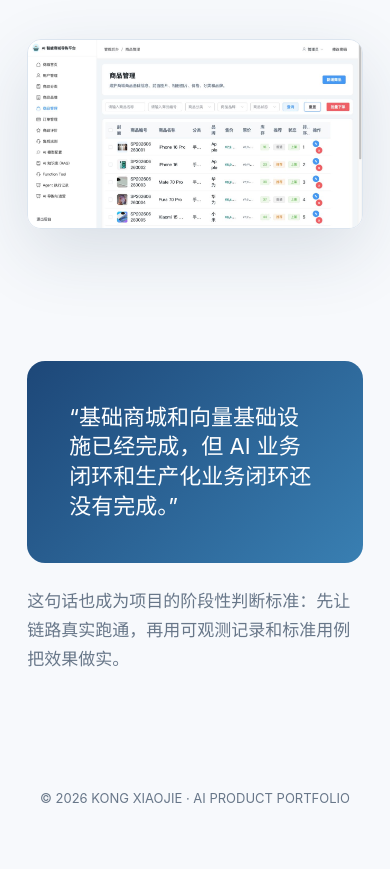
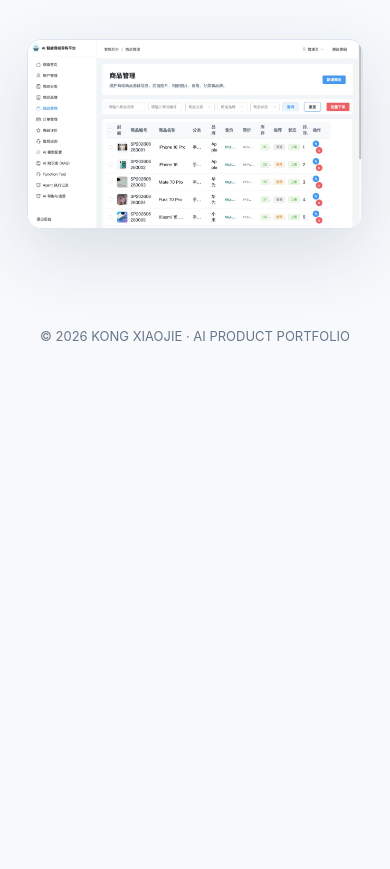
Before and after one commit to jklotvest-a11y/hermes, a website: page project-aidaogou.html in a window 390 px wide. Shown: the part 3325-4194 px from the top of the page. After the commit the page ends 3732 px from the top, so only its background shows below. Drawn offline with Linux system fonts and the light colour scheme.

Commit message:
refine: remove project status quote

```diff
--- a/project-aidaogou.html
+++ b/project-aidaogou.html
@@ -53,7 +53,6 @@
   .list { margin: 26px 0 0; padding: 0; list-style: none; }
   .list li { position: relative; padding: 13px 0 13px 24px; border-bottom: 1px solid var(--line); color: var(--muted); }
   .list li::before { content: ""; position: absolute; left: 0; top: 22px; width: 8px; height: 8px; border-radius: 50%; background: var(--green); }
-  .quote { margin: 0; padding: 42px; border-radius: 18px; color: #fff; background: linear-gradient(135deg, #1d4778, #397fb2); font-size: clamp(22px, 3vw, 34px); line-height: 1.35; }
   .footer { padding: 30px 7vw 60px; color: var(--muted); text-align: center; font-size: 13px; }
   @media (max-width: 820px) { .hero-inner, .evidence { grid-template-columns: 1fr; gap: 42px; } .hero-inner { margin-top: 72px; } .grid { grid-template-columns: 1fr; } .flow { grid-template-columns: 1fr; } .flow-item:not(:last-child)::after { content: "↓"; right: auto; left: 50%; top: auto; bottom: -27px; } .section { padding-top: 66px; padding-bottom: 66px; } }
 </style>
@@ -97,7 +96,6 @@
       <div><div class="section-kicker">WHAT I BUILT</div><h2>重点不是接上模型，而是让系统可控</h2><ul class="list"><li>AI 导购根据预算、场景和偏好筛选商品，并保留导购记录。</li><li>AI 商品问答限定在具体 productId 和商品知识范围内，减少无依据生成。</li><li>价格库存等实时信息通过 Function Tool 查询，避免把动态数据写死在知识库。</li><li>Agent Step 记录每次输入、输出、工具结果和中间步骤，便于定位问题。</li><li>AI 效果验收覆盖 RAG、导购、问答、工具调用、异常兜底和业务闭环。</li></ul></div>
       <img src="assets/aidaogou-admin-products.png" alt="商品管理后台中的商品列表与运营数据"></section>
 
-    <section class="section"><blockquote class="quote">“基础商城和向量基础设施已经完成，但 AI 业务闭环和生产化业务闭环还没有完成。”</blockquote><p class="section-intro" style="margin-top:24px;">这句话也成为项目的阶段性判断标准：先让链路真实跑通，再用可观测记录和标准用例把效果做实。</p></section>
   </main>
   <footer class="footer">© 2026 KONG XIAOJIE · AI PRODUCT PORTFOLIO</footer>
 </div>
```
